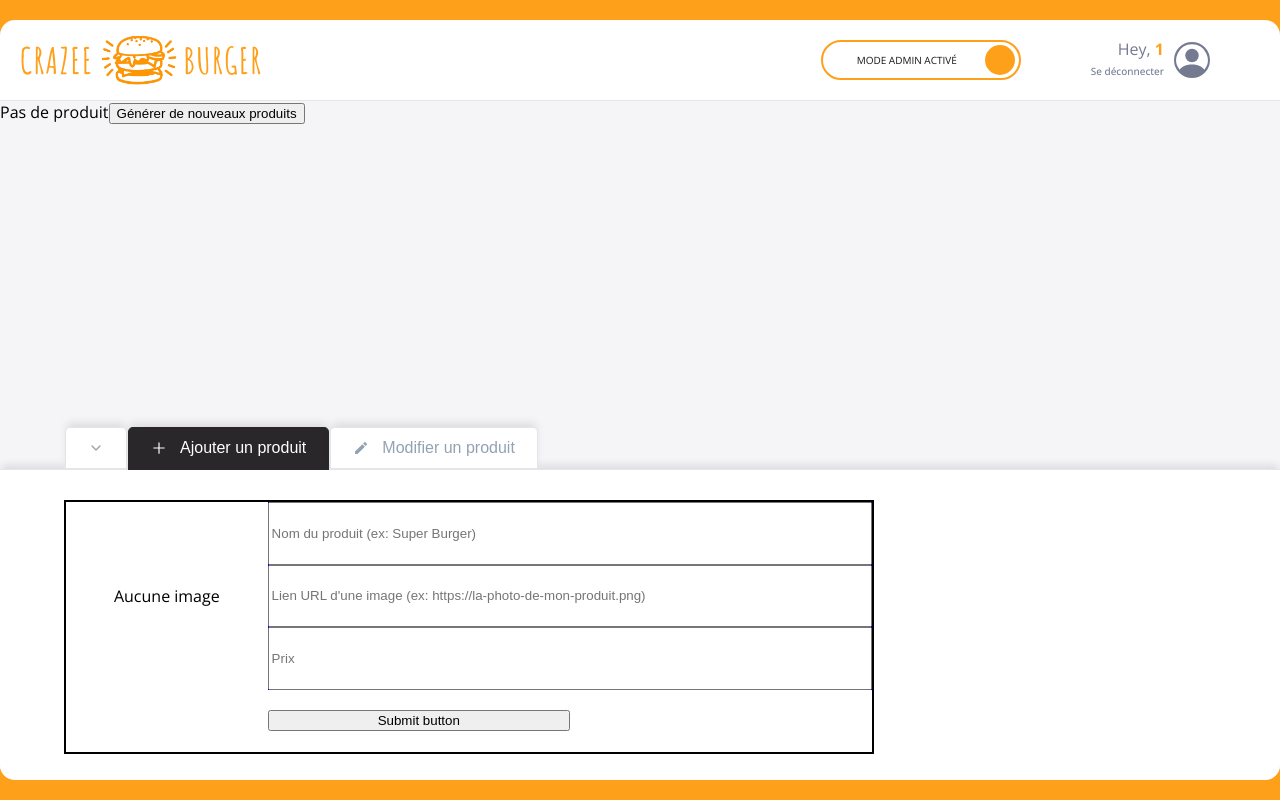
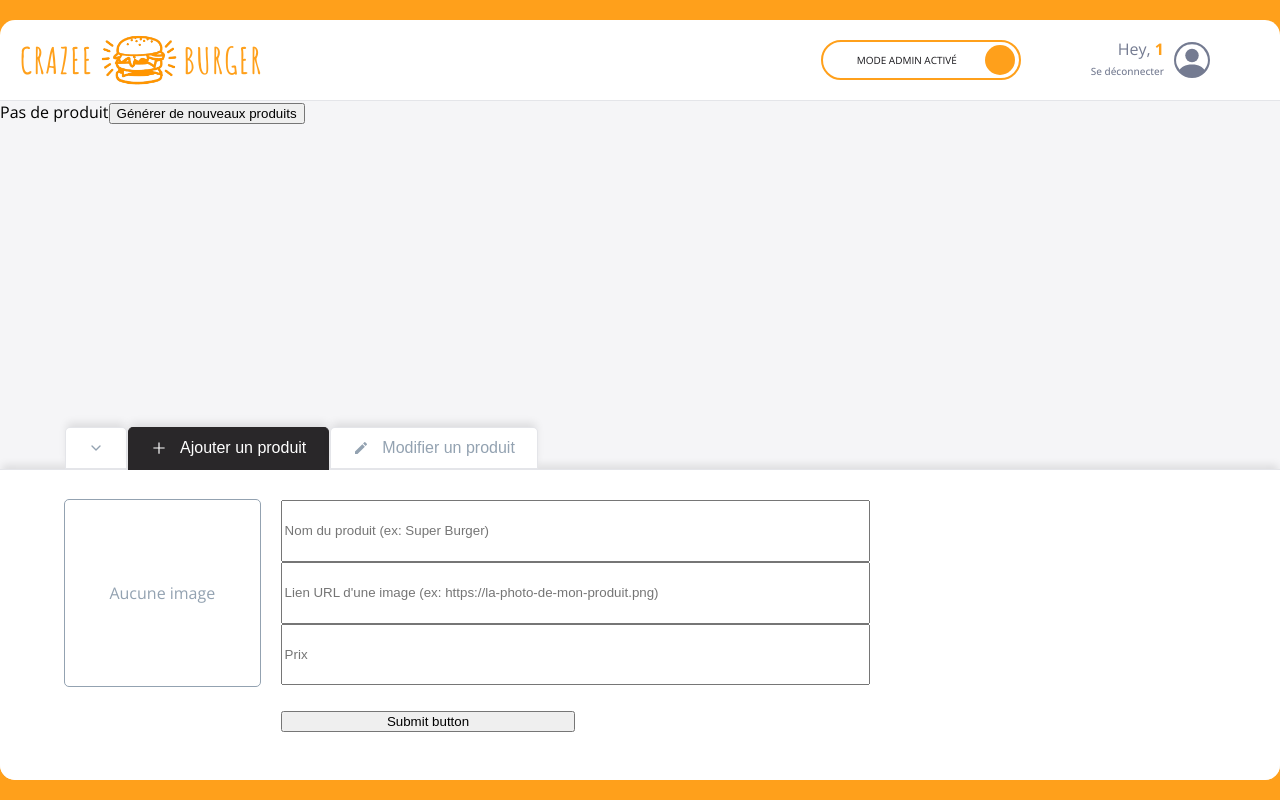
Before and after one commit to ImadeusF/crazee-burger, a React (Vite) app: page /order/1 in a window 1280 px wide. Built offline with nearby package versions, Linux system fonts and the light colour scheme.

Commit message:
💄 F08: ADMIN > AddForm > preview-image style

```diff
--- a/src/components/pages/order/Main/Admin/AdminPanel/AddForm.jsx
+++ b/src/components/pages/order/Main/Admin/AdminPanel/AddForm.jsx
@@ -2,6 +2,7 @@
 import styled from "styled-components";
 import OrderContext from "../../../../../../context/OrderContext";
 import { FiCheck } from "react-icons/fi";
+import { theme } from "../../../../../../themes";
 
 const EMPTY_PRODUCT = {
   id: 0,
@@ -46,7 +47,7 @@
         {newProduct.imageSource ? (
           <img src={newProduct.imageSource} alt={newProduct.title} />
         ) : (
-          <div>Aucune image</div>
+          <div className="empty-image">Aucune image</div>
         )}
       </div>
       <div className="input-fields">
@@ -86,7 +87,6 @@
 }
 
 const AddFormStyled = styled.form`
-  border: 2px solid black;
   display: grid;
   grid-template-columns: 1fr 3fr;
   grid-template-rows: repeat(4, 1fr);
@@ -98,6 +98,8 @@
 
   height: 100%;
   width: 70%;
+  grid-column-gap: 20px;
+  grid-row-gap: 8px;
 
   .image-preview {
     grid-area: image-preview;
@@ -105,25 +107,39 @@
     display: flex;
     justify-content: center;
     align-items: center;
+
     img {
       width: 100%;
       height: 100%;
       object-fit: contain;
       object-position: center;
     }
+
+    .empty-image {
+      height: 100%;
+      width: 100%;
+      display: flex;
+      justify-content: center;
+      align-items: center;
+      border: 1px solid ${theme.colors.greylight};
+      line-height: 1.5;
+      color: ${theme.colors.greySemiDark};
+      border-radius: ${theme.borderRadius.round};
+    }
   }
 
   .input-fields {
     grid-area: input-fields;
-    background: blue;
+
     display: grid;
     grid-template-columns: 1fr;
     grid-template-rows: repeat(3, 1fr);
+    /* grid-row-gap: 8px; */
   }
 
   .submit {
     grid-area: submit-button;
-    display:flex;
+    display: flex;
     align-items: center;
 
     .submit-button {
@@ -132,7 +148,7 @@
 
     .submit-message {
       width: 50%;
-      padding-left:20px;
+      padding-left: 20px;
     }
   }
 `;
```
